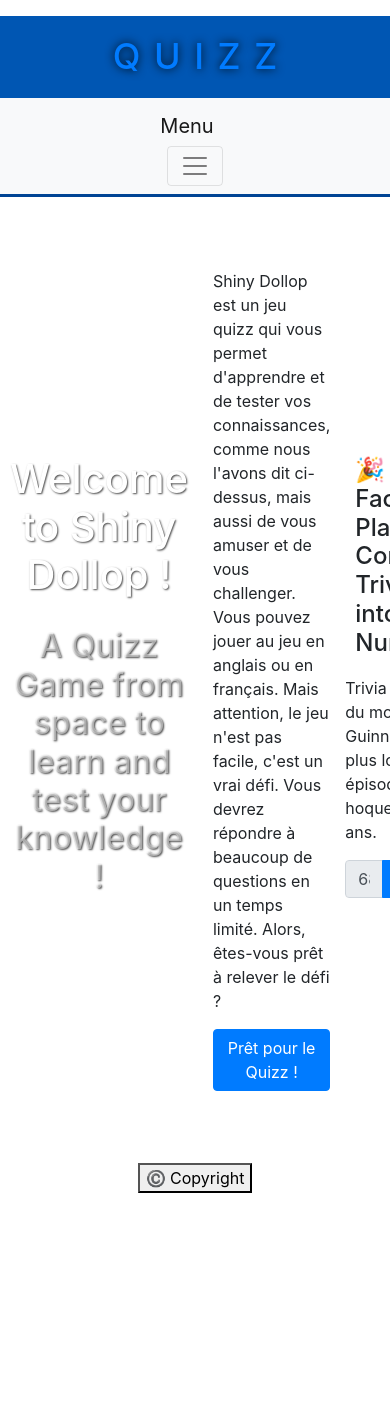
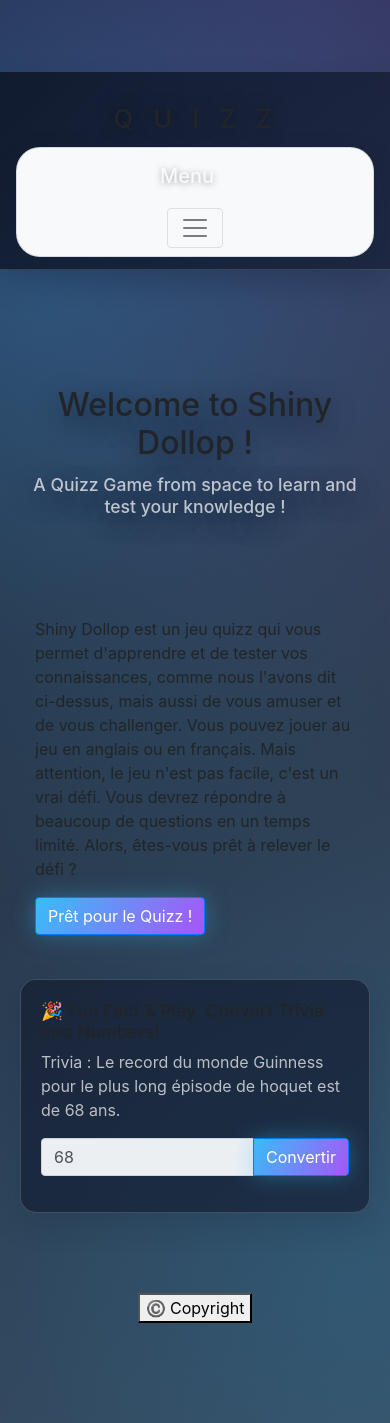
Before and after one commit to Kvnbbg/shiny-dollop, a Flask app: page / in a window 390 px wide. Run offline with Flask 3, Linux system fonts and the light colour scheme; some libraries are stand-ins or nearby versions.

Commit message:
Revamp base layout styling

```diff
--- a/app/static/css/style.css
+++ b/app/static/css/style.css
@@ -3,50 +3,78 @@
   --animation-delay: 2s;
   --animation-slide-duration: 12s;
   --transition-duration: 0.3s;
-  --box-shadow: 0 0 10px rgba(0, 0, 0, 0.7);
+  --box-shadow: 0 18px 40px rgba(15, 23, 42, 0.22);
+  --box-shadow-soft: 0 12px 30px rgba(15, 23, 42, 0.16);
   --box-width-height: 60px;
   --animation-transition-background-color: darkgoldenrod;
+  --color-bg: #0f172a;
+  --color-surface: rgba(15, 23, 42, 0.72);
+  --color-surface-strong: rgba(15, 23, 42, 0.9);
+  --color-card: rgba(255, 255, 255, 0.06);
+  --color-primary: #38bdf8;
+  --color-primary-strong: #0ea5e9;
+  --color-secondary: #a855f7;
+  --color-text: #f8fafc;
+  --color-text-muted: rgba(248, 250, 252, 0.72);
+  --color-border: rgba(148, 163, 184, 0.28);
+  --space-xs: 0.5rem;
+  --space-sm: 0.75rem;
+  --space-md: 1.25rem;
+  --space-lg: 2rem;
+  --space-xl: 3rem;
+  --radius-md: 16px;
+  --radius-lg: 24px;
+  --glow: 0 0 22px rgba(56, 189, 248, 0.35);
 }
 
 * {
   box-sizing: border-box;
 }
 
-/* Base Styles */
-html, body {
+html,
+body {
   max-height: 100vh;
-  max-width: 100vw; /* Ensure the width does not exceed the viewport */
-  overflow-x: hidden; /* Prevent horizontal scrolling */
+  max-width: 100vw;
+  overflow-x: hidden;
   margin: 0;
   font-size: 16px;
-  box-sizing: border-box;
   line-height: 1.6;
   display: flex;
   flex-direction: column;
   height: 100%;
-  border-color: #cae9ff; /* Light blue border color */
-    font-family: system-ui, -apple-system, BlinkMacSystemFont, "Segoe UI", Roboto, Oxygen, Ubuntu, Cantarell, "Open Sans", "Helvetica Neue", sans-serif;
-  color: #fff;
-  overflow-y: auto;
-  background-color: whitesmoke;
+  font-family: "Poppins", system-ui, -apple-system, BlinkMacSystemFont, "Segoe UI", Roboto, Oxygen, Ubuntu, Cantarell,
+    "Open Sans", "Helvetica Neue", sans-serif;
+  color: var(--color-text);
+  background-color: var(--color-bg);
+  background-image: radial-gradient(circle at 10% 20%, rgba(56, 189, 248, 0.28), transparent 52%),
+    radial-gradient(circle at 80% 0%, rgba(168, 85, 247, 0.18), transparent 50%),
+    radial-gradient(circle at 90% 90%, rgba(14, 165, 233, 0.22), transparent 55%),
+    linear-gradient(135deg, rgba(15, 23, 42, 0.96), rgba(15, 23, 42, 0.8));
 }
 
 body {
-  padding-bottom: 40px; /* Adjust based on your footer height */
-  padding-top: 4%; /* Adjust based on your header height */
+  padding: calc(var(--space-lg) + 2.5rem) 0 calc(var(--space-lg) + 3.5rem);
+  overflow-y: auto;
 }
 
 .heading {
   margin: 0;
-  font-size: 1.5em;
-  text-shadow: 0 0 10px rgba(0, 0, 0, 0.9);
+  font-size: 1.4rem;
+  letter-spacing: 0.28rem;
+  text-transform: uppercase;
+  text-shadow: 0 0 16px rgba(0, 0, 0, 0.55);
+}
+
+.heading a {
+  color: inherit;
+  text-decoration: none;
 }
 
 .heading-letter {
-  font-size: 1.5em;
+  font-size: 1.6rem;
   margin: 0 0.1em;
   display: inline-block;
-  transition: transform var(--transition-duration) ease;
+  transition: transform var(--transition-duration) ease, box-shadow var(--transition-duration) ease;
 }
 
 .heading-letter:hover {
@@ -61,7 +89,7 @@ body {
 .heading-animation {
   width: auto;
   height: auto;
-  margin: 5% auto;
+  margin: var(--space-md) auto var(--space-sm);
   position: relative;
   align-content: center;
   justify-content: center;
@@ -70,11 +98,9 @@ body {
 }
 
 .heading-animation:hover {
-  border: 3% solid;
+  border: 2px solid rgba(255, 255, 255, 0.2);
   border-radius: 28%;
 }
-
-
 
 @keyframes onlineAnimation {
   0% {
@@ -91,7 +117,9 @@ body {
   0% {
     background-color: blueviolet;
   }
-  25%, 50%, 75% {
+  25%,
+  50%,
+  75% {
     background-color: lightseagreen;
   }
   100% {
@@ -99,80 +127,79 @@ body {
   }
 }
 
-/* Header and Footer */
-header, footer {
+header,
+footer {
   text-align: center;
-  padding: 20px 0;
+  padding: var(--space-md) 0;
 }
 
 header {
-  background-color: #0056b3;
-  border-bottom: 3px solid #004494;
+  background: linear-gradient(130deg, rgba(15, 23, 42, 0.92), rgba(15, 23, 42, 0.6));
+  border-bottom: 1px solid rgba(148, 163, 184, 0.3);
+  position: relative;
+  z-index: 10;
+  box-shadow: var(--box-shadow-soft);
 }
 
-/* Custom styling for the advisory section */
 .advisory-section {
   position: fixed;
   top: 5%;
   right: 1%;
-  z-index: 1050; /* Ensures visibility over other content */
-  max-width: 300px; /* Adjust based on your preference */
-  background-color: rgba(255, 255, 255, 0.95); /* Semi-transparent white background */
-  border-radius: 8px; /* Rounded corners */
-  box-shadow: 0 4px 6px rgba(0, 0, 0, 0.1); /* Subtle shadow for depth */
-  padding: 1rem; /* Padding inside the advisory box */
-  font-size: 0.9rem; /* Smaller font size for the advisory text */
-  color: #333; /* Dark text color for readability */
+  z-index: 1050;
+  max-width: 300px;
+  background: rgba(15, 23, 42, 0.9);
+  border-radius: var(--radius-md);
+  box-shadow: var(--box-shadow);
+  padding: 1rem;
+  font-size: 0.9rem;
+  color: var(--color-text);
+  border: 1px solid rgba(148, 163, 184, 0.3);
+  backdrop-filter: blur(14px);
 }
 
-/* Custom styles for the close button */
 .custom-close {
   position: absolute;
   top: 0.5rem;
   right: 0.5rem;
-  font-size: 1.2rem; /* Larger font size for easy interaction */
-  cursor: pointer; /* Changes cursor to pointer to indicate it's clickable */
-  border: none; /* Removes any default border */
-  background: transparent; /* No background */
-  color: #333; /* Matching the advisory text color */
-  opacity: 0.6; /* Slightly transparent to not overpower */
+  font-size: 1.2rem;
+  cursor: pointer;
+  border: none;
+  background: transparent;
+  color: var(--color-text);
+  opacity: 0.6;
 }
 
 .custom-close:hover,
 .custom-close:focus {
-  opacity: 1; /* Full opacity on hover/focus for better user feedback */
+  opacity: 1;
 }
 
-/* Notification Styles */
 #notification {
   position: fixed;
   height: 20px;
   border-bottom: 20px;
   border-style: solid;
   right: 20px;
-  z-index: 1050; /* Ensure it appears above other content */
-  border-left: 4px solid #007bff; /* Blue border on the left for visibility */
-  background-color: #f8f9fa; /* Light background to stand out from the page */
-  color: #343a40; /* Dark text for readability */
+  z-index: 1050;
+  border-left: 4px solid var(--color-primary);
+  background-color: rgba(248, 250, 252, 0.95);
+  color: #0f172a;
   padding: 15px;
-  border-radius: 5px;
-  box-shadow: 0 4px 8px rgba(0, 0, 0, 0.05); /* Soft shadow for depth */
-  transition: all 0.3s ease-in-out; /* Smooth transition for showing/hiding */
+  border-radius: 12px;
+  box-shadow: var(--box-shadow-soft);
+  transition: all 0.3s ease-in-out;
   display: flex;
-  align-items: center; /* Align icon and text */
+  align-items: center;
 }
 
-/* Hide notification by default */
 #notification.d-none {
   display: none;
 }
 
-/* Notification text styles */
 #notification > span {
-  margin-right: 10px; /* Space between icon and text */
+  margin-right: 10px;
 }
 
-/* Optional: Animation for the notification to gently slide in and out */
 @keyframes slideIn {
   from {
     transform: translateX(100%);
@@ -203,126 +230,244 @@ header {
   animation: slideOut 0.5s forwards;
 }
 
-
-/* Footer Styles */
 .footer {
   width: 100%;
-  background-color: #333; /* Dark background for the footer */
-  color: #fff; /* Light text color for contrast */
+  background-color: rgba(15, 23, 42, 0.92);
+  color: var(--color-text);
   text-align: center;
-  padding: 0px 10px; /* Padding for spacing */
-  box-sizing: border-box; /* Ensures padding does not increase the box's size */
-  position: fixed; /* Makes footer stick to the bottom */
+  padding: 0px 10px;
+  box-sizing: border-box;
+  position: fixed;
   bottom: 0;
   left: 0;
-  visibility: hidden; /* Hides the footer initially */
-  transition: visibility 0.3s, opacity 0.3s ease; /* Smooth transition for showing/hiding */
-  opacity: 0; /* Make the footer transparent when hidden */
+  visibility: hidden;
+  transition: visibility 0.3s, opacity 0.3s ease;
+  opacity: 0;
+  border-top: 1px solid rgba(148, 163, 184, 0.3);
+  backdrop-filter: blur(12px);
 }
 
-/* Class to show the footer */
 .footer-visible {
-  visibility: visible; /* Makes the footer visible */
-  opacity: 1; /* Full opacity when shown */
+  visibility: visible;
+  opacity: 1;
 }
 
-/* Main Content */
+.app-shell {
+  flex-grow: 1;
+  padding: var(--space-lg) var(--space-md);
+}
+
+.quiz-header,
+.quiz-body {
+  display: flex;
+  justify-content: space-between;
+  align-items: center;
+  gap: var(--space-md);
+  flex-wrap: wrap;
+}
+
 .content {
   flex-grow: 1;
   max-height: 100vh;
-  padding: 20px;
+  padding: var(--space-lg);
   max-width: 1200px;
-  width: 100%; /* Ensure content does not exceed the viewport width */
-  margin: 1%, auto; /* Center content horizontally */
-  position: relative; /* Ensure z-index works as expected */
+  width: 100%;
+  margin: 0 auto;
+  position: relative;
 }
 
-/* Navigation */
 .navbar {
-
-  padding: 10px 20px;
+  padding: 12px 20px;
   display: flex;
   justify-content: space-between;
   align-items: center;
-  position: absolute;
+  position: sticky;
   top: 0;
-  margin-bottom: auto; /* Ensure it doesn't overlap with the main content */
+  margin: var(--space-sm) auto 0;
+  width: min(1100px, 92%);
+  border-radius: var(--radius-lg);
+  background: rgba(15, 23, 42, 0.65);
+  border: 1px solid rgba(148, 163, 184, 0.35);
+  box-shadow: var(--box-shadow-soft);
+  backdrop-filter: blur(16px);
+  z-index: 9;
 }
 
-.nav-link, .navbar-brand {
-  color: #ffffff;
+.nav-link,
+.navbar-brand {
+  color: var(--color-text) !important;
+  font-weight: 500;
+  text-shadow: 0 1px 6px rgba(15, 23, 42, 0.35);
 }
 
-.nav-link:hover, .navbar-brand:hover {
-  color: #cce5ff;
+.nav-link:hover,
+.navbar-brand:hover {
+  color: var(--color-primary) !important;
 }
 
-/* Buttons */
 .btn {
-  background-color: #28a745;
-  color: #ffffff;
+  background: linear-gradient(120deg, var(--color-primary), var(--color-primary-strong));
+  color: #0b1120;
   padding: 0.75rem 1.5rem;
-  border-radius: 0.25rem;
+  border-radius: 999px;
   font-weight: 600;
-  transition: background-color 0.2s;
+  border: none;
+  box-shadow: var(--glow);
+  transition: transform 0.2s ease, box-shadow 0.2s ease;
 }
 
 .btn:hover {
-  background-color: #218838;
+  transform: translateY(-2px);
+  box-shadow: 0 12px 30px rgba(56, 189, 248, 0.35);
 }
 
-/* Forms */
-form input, form button {
+.btn-primary {
+  background: linear-gradient(120deg, var(--color-primary), var(--color-secondary));
+  border: none;
+}
+
+.btn-outline-secondary {
+  border: 1px solid rgba(148, 163, 184, 0.5);
+  color: var(--color-text);
+  background: transparent;
+}
+
+.btn-outline-secondary:hover {
+  background: rgba(148, 163, 184, 0.12);
+}
+
+form input,
+form button {
   margin: 10px 0;
   padding: 12px 20px;
   font-size: 16px;
-  border-radius: 0.25rem;
+  border-radius: 0.75rem;
 }
 
-/* Responsive Design */
+form input {
+  border: 1px solid rgba(148, 163, 184, 0.4);
+  background: rgba(15, 23, 42, 0.4);
+  color: var(--color-text);
+}
+
+form input::placeholder {
+  color: var(--color-text-muted);
+}
+
+.section-card,
+.card {
+  background: var(--color-card);
+  border: 1px solid rgba(148, 163, 184, 0.25);
+  border-radius: var(--radius-md);
+  box-shadow: var(--box-shadow-soft);
+  backdrop-filter: blur(16px);
+}
+
+.card-body {
+  color: var(--color-text);
+}
+
+.text-muted {
+  color: var(--color-text-muted) !important;
+}
+
+.hero-title,
+.hero-subtitle {
+  text-shadow: 0 8px 24px rgba(15, 23, 42, 0.6);
+}
+
+.hero-title {
+  font-size: clamp(2rem, 3vw, 3rem);
+  margin-bottom: var(--space-sm);
+}
+
+.hero-subtitle {
+  font-size: clamp(1.1rem, 1.8vw, 1.6rem);
+  color: var(--color-text-muted);
+}
+
+.interactive-feature {
+  background: rgba(15, 23, 42, 0.6);
+  border-radius: var(--radius-md);
+  padding: var(--space-md);
+  border: 1px solid rgba(148, 163, 184, 0.3);
+  box-shadow: var(--box-shadow-soft);
+  max-width: 360px;
+}
+
+.feature-title {
+  font-size: 1.1rem;
+  margin-bottom: var(--space-xs);
+}
+
+.feature-description {
+  color: var(--color-text-muted);
+}
+
+#conversionGroup .form-control {
+  background: rgba(248, 250, 252, 0.95);
+}
+
+#result {
+  border-radius: 12px;
+}
+
 @media (max-width: 992px) {
   .navbar {
     flex-direction: column;
+    align-items: stretch;
+    gap: var(--space-sm);
   }
 
-  .content {
-    padding: 15px;
+  .app-shell {
+    padding: var(--space-md);
   }
 
-  header, footer {
-    padding: 10px 0; /* Reduce padding on smaller screens */
+  header,
+  footer {
+    padding: var(--space-sm) 0;
   }
 
   .btn {
-    padding: 0.5rem 1rem; /* Adjust button size for easier interaction */
+    padding: 0.6rem 1.2rem;
   }
 }
 
-/* Custom Scrollbar */
+@media (max-width: 768px) {
+  .quiz-header,
+  .quiz-body {
+    flex-direction: column;
+    align-items: stretch;
+  }
+
+  .interactive-feature {
+    width: 100%;
+    max-width: none;
+  }
+}
+
 ::-webkit-scrollbar {
   width: 8px;
 }
 
 ::-webkit-scrollbar-track {
-  background: #dee2e6;
+  background: rgba(148, 163, 184, 0.2);
 }
 
 ::-webkit-scrollbar-thumb {
-  background-color: #adb5bd;
+  background-color: rgba(148, 163, 184, 0.6);
   border-radius: 4px;
 }
 
-/* Links */
 a {
-  color: #17a2b8;
+  color: var(--color-primary);
   transition: color 0.3s ease-in-out;
 }
 
 a:hover {
-  color: #138496;
+  color: var(--color-secondary);
 }
 
-/* Lists */
 ul {
   list-style: none;
   padding-left: 0;
@@ -332,79 +477,35 @@ li {
   margin-bottom: 0.5rem;
 }
 
-/* Images */
 img {
   max-width: 100%;
   height: auto;
 }
 
-/* Animations */
-@keyframes fadeIn {
-  from { opacity: 0; }
-  to { opacity: 1; }
-}
-
-/* Initially hidden elements */
 .hidden {
   display: none;
 }
 
-/* Utility Classes */
 .text-center {
   text-align: center;
 }
 
-.mb-3, .mb-4 {
-  margin-bottom: 1rem; /* Uniform margin-bottom for simplicity */
-}
-
-@media (max-width: 768px) {
-  /* Further adjustments for smaller screens (tablets, large phones) */
-  .mb-3, .mb-4 {
-    margin-bottom: 0.75rem; /* Slightly reduce margins */
-  }
+.mb-3,
+.mb-4 {
+  margin-bottom: 1rem;
 }
 
 @media (max-width: 576px) {
-  /* Adjustments for very small screens (phones) */
-  form input, form button {
-    padding: 10px 15px; /* Slightly reduce padding for form elements */
-    font-size: 14px; /* Reduce font size for better fit */
+  form input,
+  form button {
+    padding: 10px 15px;
+    font-size: 14px;
   }
-  /* Ensure text remains readable and not too large on small screens */
-  h1, h2, h3, h4 {
-    font-size: calc(1em + 1vw); /* Responsive font sizes */
+
+  h1,
+  h2,
+  h3,
+  h4 {
+    font-size: calc(1em + 1vw);
   }
 }
-
-@media (max-width: 992px) {
-  .navbar {
-    flex-direction: column;
-  }
-  .content, header, footer, .btn {
-    /* Adjustments for content, headers, footers, and buttons */
-    margin: 0;
-    padding: 0;
-  }
-}
-
-@media (max-width: 768px) {
-    /* Adjustments for tablets and large phones */
-    margin: 0;
-    padding: 0;
-    font-size: medium;
-  .content, header, footer, .btn {
-    /* Adjustments for content, headers, footers, and buttons */
-    margin: 0;
-    padding: 0;
-  }
-}
-
-@media (max-width: 576px) {
-  /* Adjustments for very small screens like phones */
-  form input, form button, h1, h2, h3, h4 {
-    /* Font size and padding adjustments */
-    padding: 10px;
-    font-size: large;
-  }
-}
--- a/app/templates/base.html
+++ b/app/templates/base.html
@@ -120,7 +120,7 @@
     {% endblock %}
 
     <!-- Main Content Section -->
-    <main>
+    <main class="app-shell">
       <section class="py-5">
         <div class="quiz-header d-flex justify-content-between align-items-center">
           {% block notification %}
--- a/app/templates/home.html
+++ b/app/templates/home.html
@@ -8,17 +8,17 @@
 {% block content %}
 <div class="text-center my-5">
   {% if session['lang'] == 'fr' %}
-  <h1 class="text-white" style="text-shadow: 1px 1px 2px rgba(0, 0, 0, 0.7)">
+  <h1 class="hero-title">
     Bienvenue sur Shiny Dollop !
   </h1>
-  <h2 class="text-white-50" style="text-shadow: 1px 1px 2px rgba(0, 0, 0, 0.7)">
+  <h2 class="hero-subtitle">
     Un jeu quizz game de l'espace pour apprendre et tester vos connaissances !
   </h2>
   {% else %}
-  <h1 class="text-white" style="text-shadow: 1px 1px 2px rgba(0, 0, 0, 0.7)">
+  <h1 class="hero-title">
     Welcome to Shiny Dollop !
   </h1>
-  <h2 class="text-white-50" style="text-shadow: 1px 1px 2px rgba(0, 0, 0, 0.7)">
+  <h2 class="hero-subtitle">
     A Quizz Game from space to learn and test your knowledge !
   </h2>
   {% endif %}
```
Lines whose indentation alone changed are shown as unchanged.
